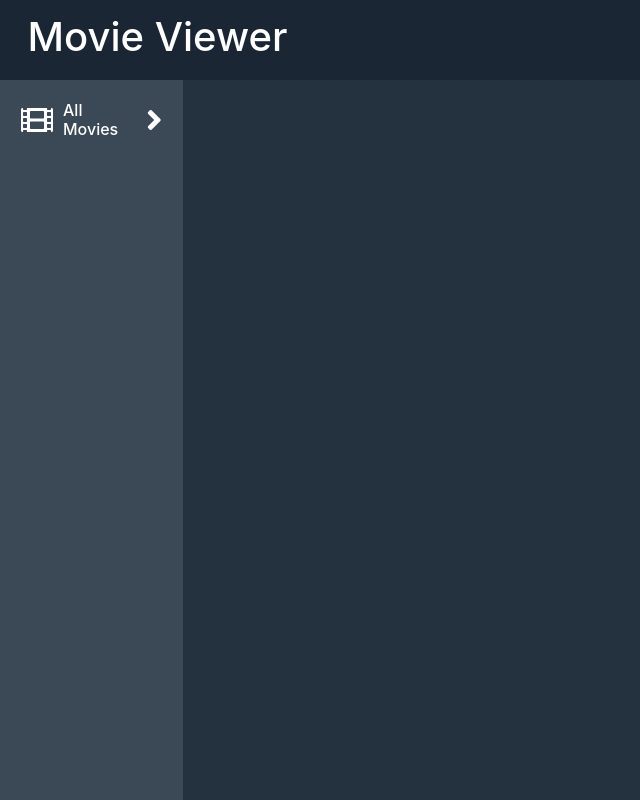
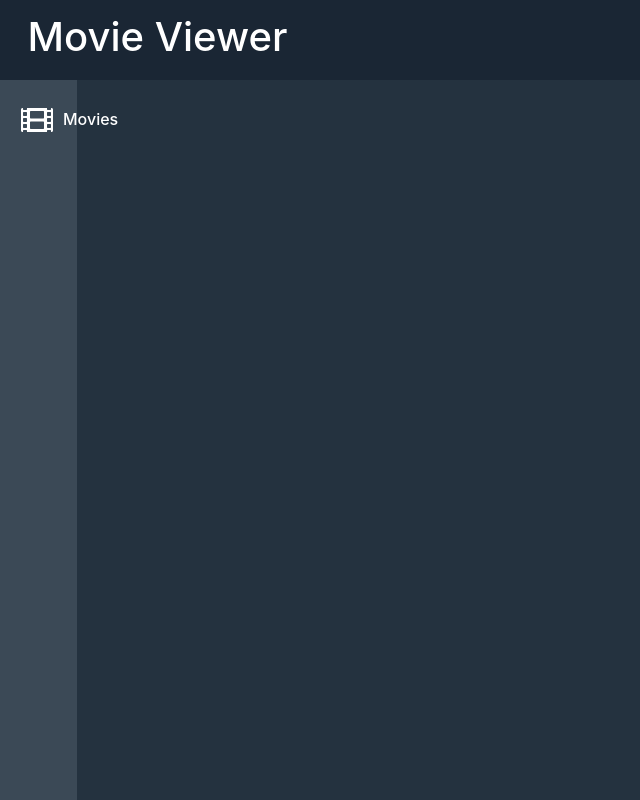
Before and after one commit to Arometiz/movieviewer-frontend, a React (Create React App) app: page / in a window 1280 px wide. Shown: the whole page, without its empty margins (0-640 px from the left). Built offline with nearby package versions, Linux system fonts and the light colour scheme.

Commit message:
Change in structure

```diff
--- a/src/App.js
+++ b/src/App.js
@@ -1,7 +1,7 @@
 import React from "react";
 import "bootstrap/dist/css/bootstrap.min.css";
-import Navigationbar from "./components/Navigationbar";
-import Toolbar from "./components/Toolbar";
+import Navigationbar from "./components/navigationbar/Navigationbar";
+import Toolbar from "./components/toolbar/Toolbar";
 
 
 function App() {
--- a/src/components/Movie.js
+++ b/src/components/movie/Movie.js
@@ -4,13 +4,14 @@ import {
   getMoviePending,
   getMovieError,
   getMovie
-} from "../reducers/movieReducer";
+} from "../../reducers/movieReducer";
 import { bindActionCreators } from "redux";
-import fetchMovieAction from "../apicalls/fetchMovie";
+import fetchMovieAction from "../../apicalls/fetchMovie";
 import Loader from "react-loader-spinner";
 import { Card, Col, Row } from "react-bootstrap";
-import { apiUrl, moviePath } from "../environment";
+import { apiUrl, moviePath } from "../../environment";
 import YouTube from "react-youtube";
+import "./movie.css";
 
 const mapStateToProps = state => ({
   error: getMovieError(state),
@@ -88,11 +89,6 @@ class Movie extends Component {
                         movie.movie.movieId
                       }
                     />
-                    <ul>
-                      <li className="movieGenres">
-                        {this.arrayFormat(movie.movie.genres)}
-                      </li>
-                    </ul>
                   </div>
                   <div>
                     <ul className="justify-center" style={{ flexShrink: "1" }}>
@@ -102,7 +98,10 @@ class Movie extends Component {
                           movie.movie.releaseDate +
                           ")"}
                       </li>
-                      <hr></hr>
+                      <li className="movieGenres">
+                        {this.arrayFormat(movie.movie.genres)}
+                      </li>
+                      <br></br>
                       <li className="movieDescription">
                         {movie.movie.description}
                       </li>
--- a/src/components/css/movie.css
+++ b/src/components/movie/movie.css
@@ -9,6 +9,7 @@
     color: #626871;
     max-width: 100%;
     margin-left: 5%;
+    margin-right: 3%;
 }
 
 .movieInformation{
@@ -30,7 +31,7 @@
 .movieGenres{
     color: #626871;
     text-decoration: none;
-    margin-left: 3%;
+    margin-left: 5%;
 }
 
 .box > div{
--- a/src/components/Allmovies.js
+++ b/src/components/movies/Movies.js
@@ -1,7 +1,6 @@
 import React, { Component } from "react";
-import "./css/allmoviescard.css";
-import Allmoviescard from "./sub-components/Allmoviescard";
-import './css/allmovies.css';
+import Allmoviescard from "../sub-components/moviescard/MoviesCard";
+import '../movies/movies.css';
 
 
 class Allmovies extends Component {
--- a/src/components/Navigationbar.js
+++ b/src/components/navigationbar/Navigationbar.js
@@ -1,37 +1,34 @@
 import React, { Component } from "react";
 import { Nav, Row, Col } from "react-bootstrap";
 import { BrowserRouter as Router, Switch, Route } from "react-router-dom";
-import Allmovies from "./Allmovies";
-import "../../src/components/css/navigationbar.css";
-import Movie from "./Movie";
+import Movies from "../movies/Movies";
+import "./navigationbar.css";
+import Movie from "../movie/Movie";
 
 class Navigationbar extends Component {
   render() {
     return (
       <Router>
         <Row className="navRow">
-          <Col lg={2}>
+          <Col lg={1}>
             <Nav defaultActiveKey="/home" className="flex-column">
               <Nav.Item>
-                <Nav.Link className="flex flex-row" href={"/allmovies"}>
+                <Nav.Link className="flex flex-row" href={"/movies"}>
                   <div className="align-center justify-start">
                       <i className="fas fa-film fa-2x"></i>
                   </div>
                   <div className="align-center justify-center flex-grow-1">
-                      <h6 className="nav-item-text">All Movies</h6>
-                  </div>
-                  <div className="align-center justify-end">
-                      <i className="fas fa-angle-right fa-2x"></i>
+                      <h6 className="nav-item-text">Movies</h6>
                   </div>
                 </Nav.Link>
               </Nav.Item>
             </Nav>
           </Col>
-          <Col lg={10} className="movies">
+          <Col lg={11} className="movies">
             <Switch>
               <Route path="/home"></Route>
-              <Route path="/allmovies">
-                <Allmovies></Allmovies>
+              <Route path="/movies">
+                <Movies></Movies>
               </Route>
               <Route exact path="/movie/:id" component={Movie}>
               </Route>
--- a/src/components/Toolbar.js
+++ b/src/components/toolbar/Toolbar.js
@@ -1,5 +1,5 @@
 import React, { Component } from "react";
-import "./css/toolbar.css";
+import "./toolbar.css";
 
 class Toolbar extends Component {
   render() {
--- a/src/stores/movies.js
+++ b/src/stores/movies.js
@@ -4,7 +4,6 @@ import movieReducer from '../reducers/movieReducer';
 import thunk from 'redux-thunk';
 
 const composeEnhancer = window.__REDUX_DEVTOOLS_EXTENSION_COMPOSE__ || compose;
-
 
 const store = createStore(
   combineReducers({
```
Also changed, not shown: src/components/sub-components/moviescard/MoviesCard.js (renamed from src/components/sub-components/Allmoviescard.js, +4 -5 lines), src/components/movies/movies.css (renamed from src/components/css/allmovies.css), src/components/navigationbar/navigationbar.css (renamed from src/components/css/navigationbar.css), src/components/sub-components/moviescard/moviescard.css (renamed from src/components/css/allmoviescard.css), src/components/toolbar/toolbar.css (renamed from src/components/css/toolbar.css).
